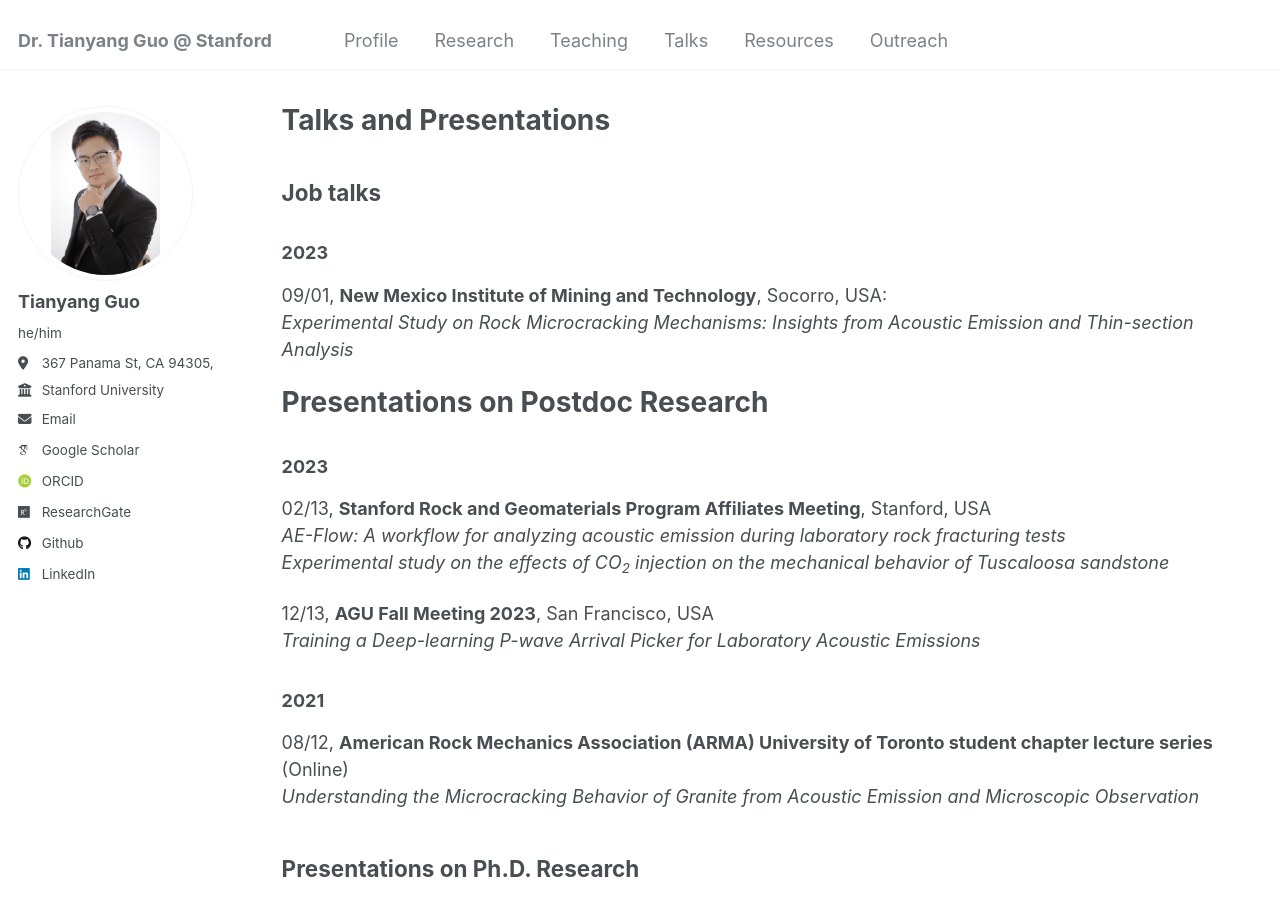
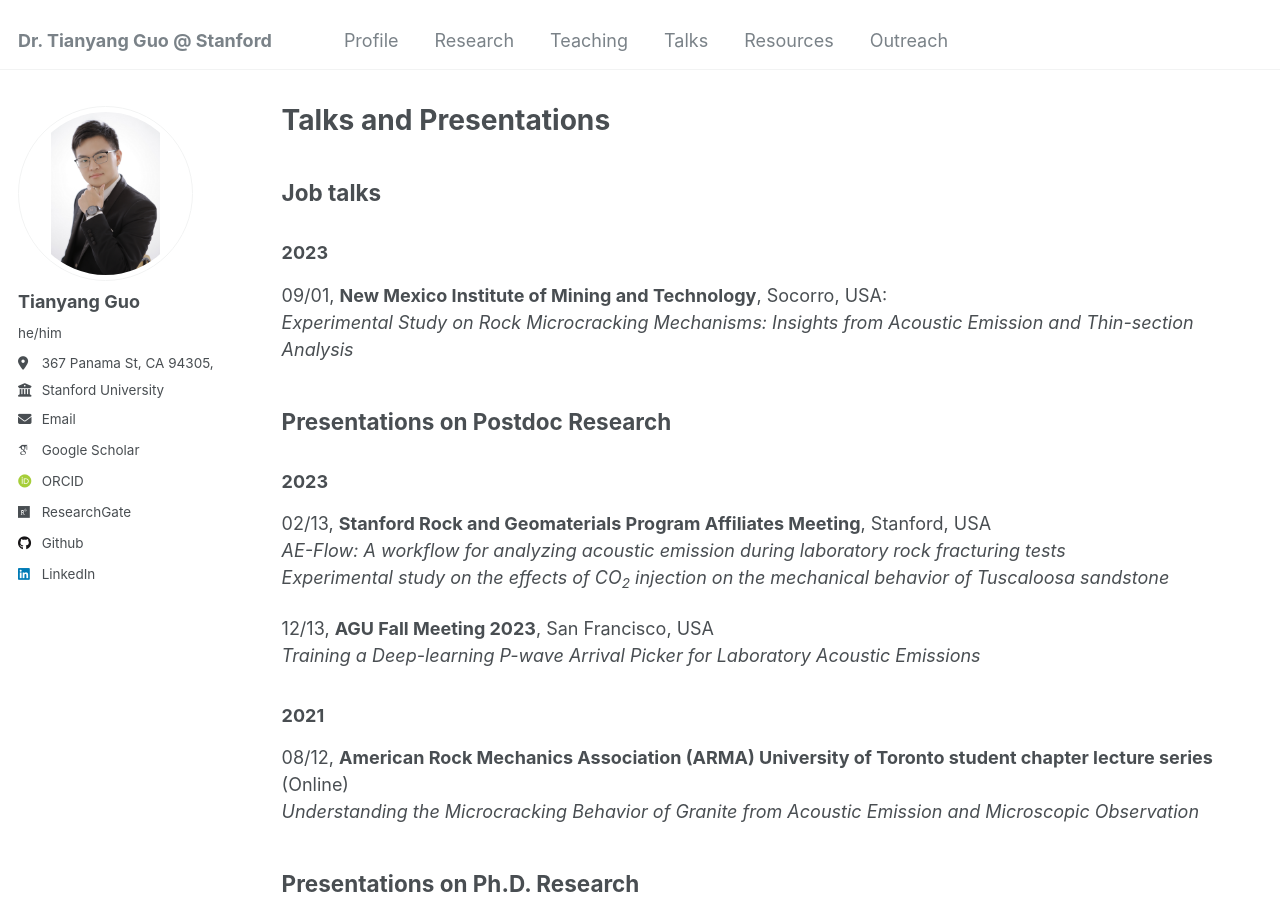
Before and after one commit to guotystanford/guotystanford.github.io, a Jekyll site: the page built from _pages/talks.md, in a window 1280 px wide and 900 px high. Built offline with Jekyll 4.4.1, drawn with Linux system fonts in a browser that asks for light colours; some web fonts are replaced.

```diff
--- a/_pages/talks.md
+++ b/_pages/talks.md
@@ -15,7 +15,7 @@ redirect_from:
 09/01, **New Mexico Institute of Mining and Technology**, Socorro, USA:
 <i>Experimental Study on Rock Microcracking Mechanisms: Insights from Acoustic Emission and Thin-section Analysis</i>
 
-# Presentations on Postdoc Research
+## Presentations on Postdoc Research
 ### 2023
 02/13, **Stanford Rock and Geomaterials Program Affiliates Meeting**, Stanford, USA
 <i>AE-Flow: A workflow for analyzing acoustic emission during laboratory rock fracturing tests</i>
```
